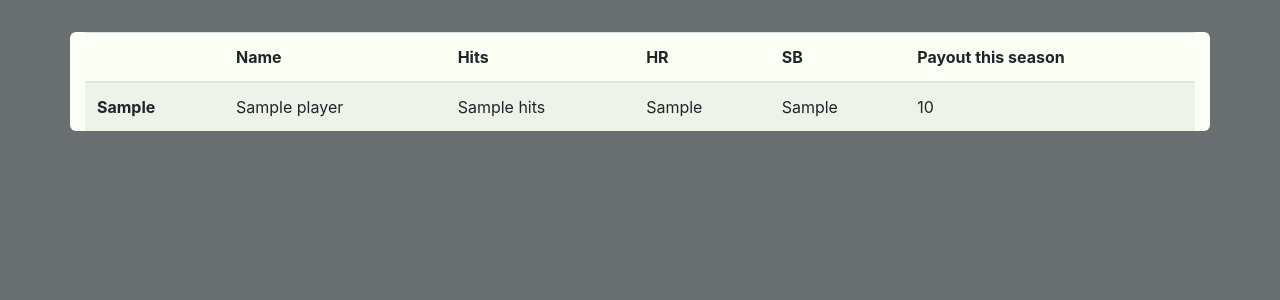
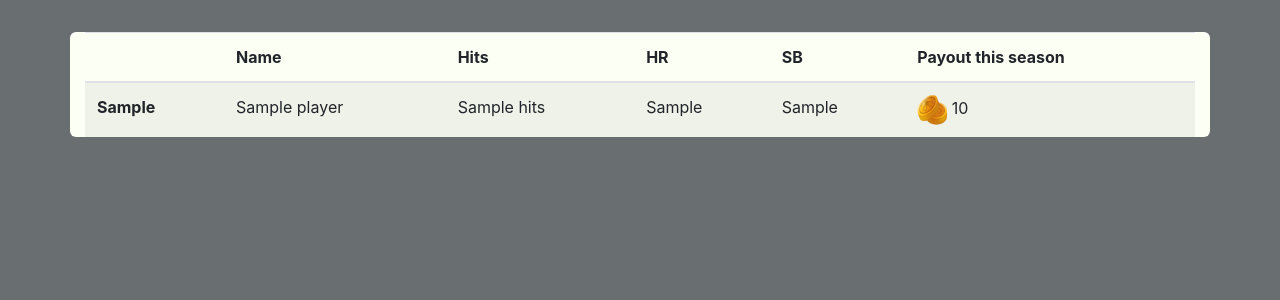
Before and after one commit to vblank182/blaseball-stlats-tlracker, a Flask app: template web/templates/index.html in a window 1280 px wide. Shown: the top 300 px of the page. Run offline with Flask 2, Linux system fonts and the light colour scheme; the template is opened without the code that fills it: most values are stand-ins (such as "Sample title", 1, 10 or a date in 2020).

Commit message:
Add coin image

```diff
--- a/web/templates/index.html
+++ b/web/templates/index.html
@@ -73,7 +73,7 @@
                 <td>{{ player['stolen_bases'] }}</td>
 
                 {#  Payout this season #}
-                <td>{{ player['multiplier'] * player_base_returns[player['name']] }}</td>
+                <td><img src="img/coin.png" style="width:30px;height:30px;"> {{ player['multiplier'] * player_base_returns[player['name']] }}</td>
 
             </tr>
             {% endfor %}
```
Also changed, not shown: web/img/coin.png (added).
